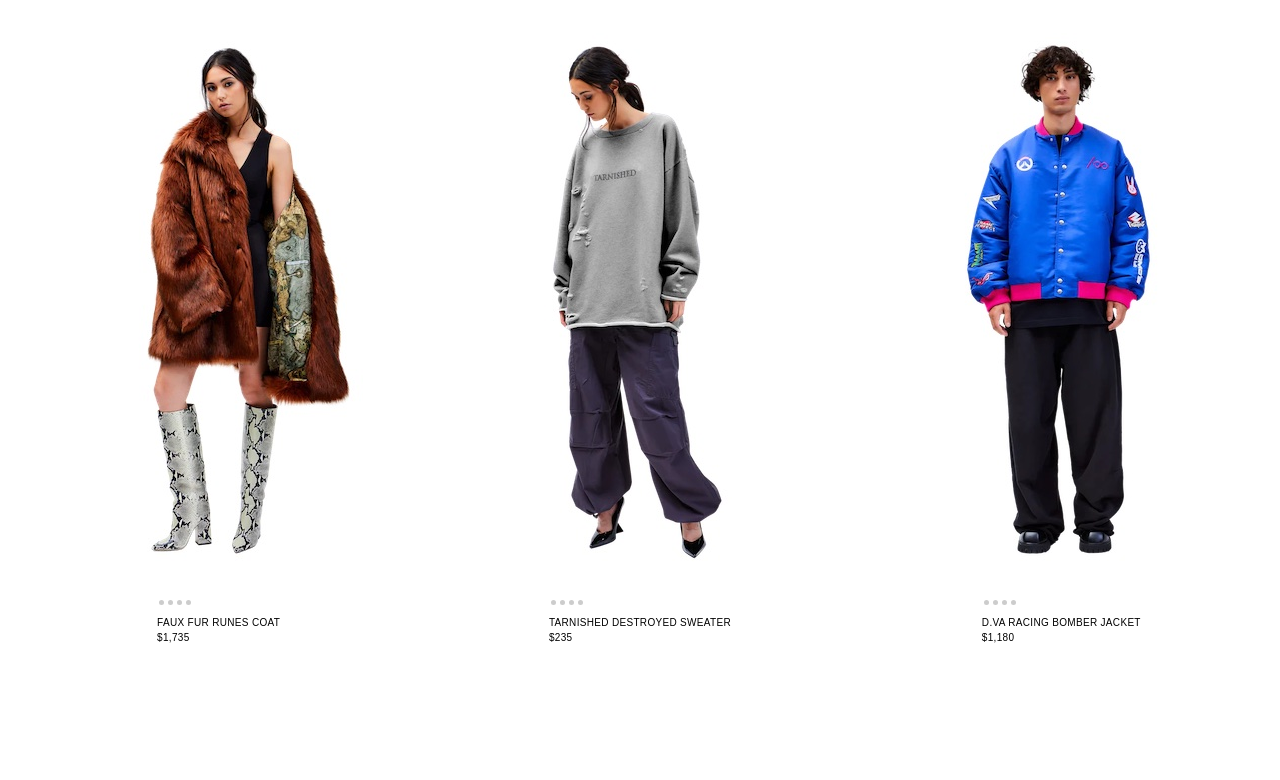
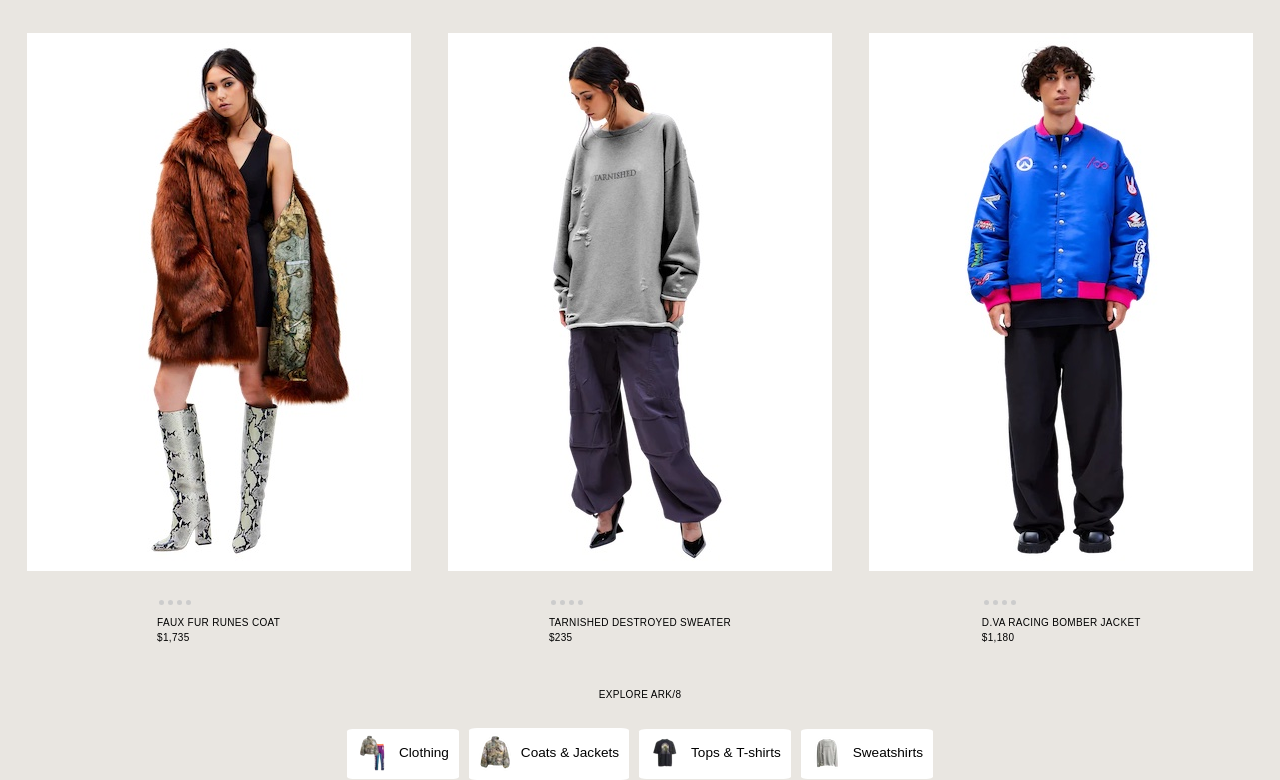
Before and after one commit to andrewpetersondev/ark8-clone, a plain HTML site: page index.html in a window 1280 px wide. Shown: the part 2839-3619 px from the top of the page. Before the commit the page ends 3526 px from the top, so only its background shows below. Drawn offline with Linux system fonts and the light colour scheme.

Commit message:
completed explore section

```diff
--- a/index.html
+++ b/index.html
@@ -320,6 +320,66 @@
                 </div>
             </section>
 
+            <section class="explore">
+                <div class="explore-flex-container-parent">
+                    <div class="explore-flex-container-child">
+                        <p class="explore-title-text">explore ark/8</p>
+                    </div>
+                    <div class="explore-flex-container-child">
+                        <div class="explore-flex-container-links-array-parent">
+                            <div class="explore-flex-container-links-array-child">
+                                <div class="explore-link-flex-button-parent">
+                                    <div class="explore-link-flex-button-child">
+                                        <a href="">
+                                            <img src="./images/link-clothing.webp" alt="clothing">
+                                        </a>
+                                    </div>
+                                    <div class="explore-link-flex-button-child">
+                                        <p class="explore-link-flex-button-child-text">Clothing</p>
+                                    </div>
+                                </div>
+                            </div>
+                            <div class="explore-flex-container-links-array-child">
+                                <div class="explore-link-flex-button-parent">
+                                    <div class="explore-link-flex-button-child">
+                                        <a href="">
+                                            <img src="./images/link-coats&jackets.webp" alt="coats and jackets">
+                                        </a>
+                                    </div>
+                                    <div class="explore-link-flex-button-child">
+                                        <p class="explore-link-flex-button-child-text">Coats & Jackets</p>
+                                    </div>
+                                </div>
+                            </div>
+                            <div class="explore-flex-container-links-array-child">
+                                <div class="explore-link-flex-button-parent">
+                                    <div class="explore-link-flex-button-child">
+                                        <a href="">
+                                            <img src="./images/link-tops&shirts.webp" alt="tops and t-shirts">
+                                        </a>
+                                    </div>
+                                    <div class="explore-link-flex-button-child">
+                                        <p class="explore-link-flex-button-child-text">Tops & T-shirts</p>
+                                    </div>
+                                </div>
+                            </div>
+                            <div class="explore-flex-container-links-array-child">
+                                <div class="explore-link-flex-button-parent">
+                                    <div class="explore-link-flex-button-child">
+                                        <a href="">
+                                            <img src="./images/link-sweatshirts.webp" alt="sweatshirts">
+                                        </a>
+                                    </div>
+                                    <div class="explore-link-flex-button-child">
+                                        <p class="explore-link-flex-button-child-text">Sweatshirts</p>
+                                    </div>
+                                </div>
+                            </div>
+                        </div>
+                    </div>
+                </div>
+            </section>
+
 
         </main>
 
--- a/style.css
+++ b/style.css
@@ -190,6 +190,7 @@ section {
   /* max-height: 100vh; */
   /* overflow: hidden; */
   padding: 2rem 1rem;
+  background-color: var(--color-lightGrey);
 }
 
 .new-arrivals-container-flex-parent {
@@ -312,4 +313,69 @@ section {
 
 /* end of new arrivals section */
 
+/* explore section */
+
+.explore {
+  background-color: var(--color-lightGrey);
+}
+
+.explore-flex-container-parent {
+  display: flex;
+  flex-direction: column;
+  justify-content: space-between;
+  align-items: center;
+  gap: 10px;
+}
+
+.explore-flex-container-child {
+  align-self: center;
+}
+
+.explore-title-text {
+  text-transform: uppercase;
+  font-family: Arial, Helvetica, sans-serif;
+  font-weight: 400;
+  line-height: 1.5;
+  letter-spacing: 0.02rem;
+  font-size: 10px;
+}
+
+.explore-flex-container-links-array-parent {
+  display: flex;
+  flex-direction: row;
+  justify-content: space-between;
+  align-items: center;
+  gap: 10px;
+  padding-top: 1rem;
+}
+
+.explore-flex-container-links-array-child {
+  align-self: center;
+}
+
+.explore-link-flex-button-parent {
+  display: flex;
+  flex-direction: row;
+  justify-content: space-between;
+  align-items: center;
+  gap: 10px;
+  background-color: var(--color-white);
+  border-radius: 5%;
+  padding: 2px 10px;
+}
+
+.explore-link-flex-button-child {
+  align-self: center;
+}
+
+.explore-link-flex-button-child-text {
+  font-family: Arial, Helvetica, sans-serif;
+  font-size: 0.85rem;
+  font-weight: 300;
+  line-height: 1.25;
+  letter-spacing: 0px;
+}
+
+/* end of explore section */
+
 /* end of main */
```
Also changed, not shown: images/journal-entries.webp (added), images/link-clothing.webp (added), images/link-coats&jackets.webp (added), images/link-sweatshirts.webp (added), images/link-tops&shirts.webp (added).
